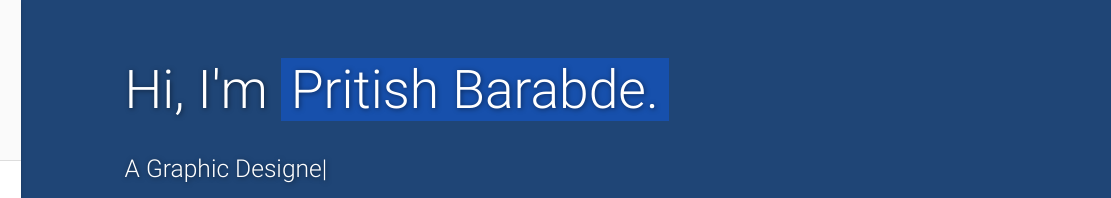
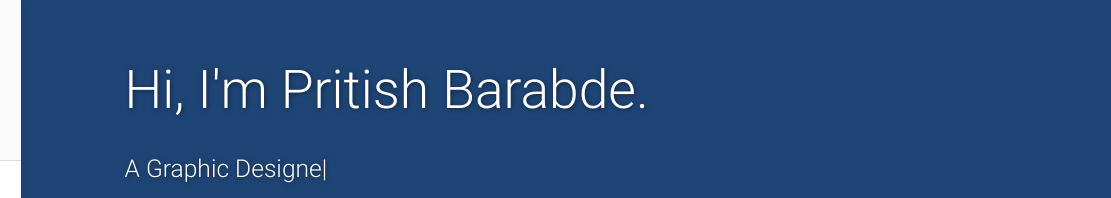
Before and after one commit to pritishbarabde/Portfolio, a plain HTML site: page index.html in a window 1280 px wide. Shown: the top 198 px of the page, 169-1280 px from the left. Drawn offline with nearby package versions, Linux system fonts and the light colour scheme.

Commit message:
Update index.html

```diff
--- a/index.html
+++ b/index.html
@@ -209,7 +209,7 @@
         <div class="col-md-9">
           <div class="content section-padding valign" style="margin-left: 10%; margin-top: 50px;">
             <div class="caption">
-              <h2>Hi, I'm <span class="teal">Pritish Barabde.</span></h2>
+              <h2>Hi, I'm <span background-color: #ffffff>  Pritish Barabde.  </span></h2>
               <h5 style="color:#fff">A <span class="typing" style="font-weight: 300; color:#ffffff"></span></h5>
               <!-- <h5 style="color:#00796b">A <span class="typing" style="font-weight: 300; color:#fff"></span></h5> -->
               <h5>Self-driven, quick starter, passionate programmer with a curious mind who enjoys solving a complex and challenging real-world problems.</h5>
```
